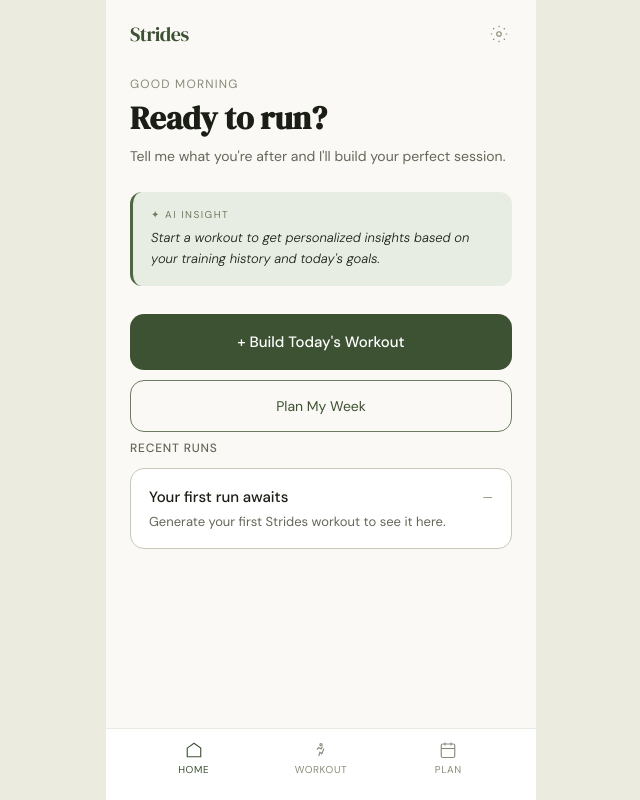
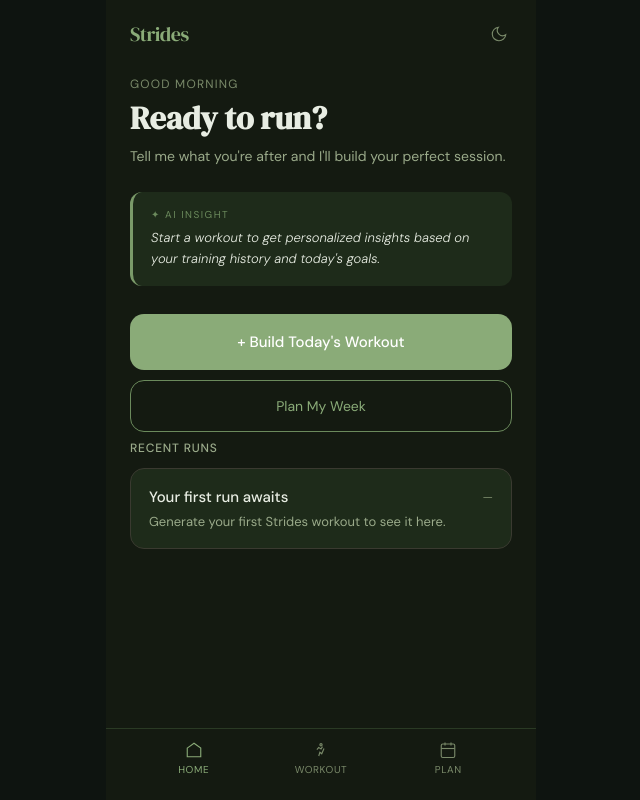
Before and after one commit to stuartreese/stridesrunningapp, a Next.js app: page / in a window 1280 px wide. Both pictures are taken after a click on the button "Switch to dark mode". Shown: the whole page, without its empty margins (319-959 px from the left). Built offline with nearby package versions, Linux system fonts and the light colour scheme.

Commit message:
dark mode toggle, post-run log screen, run history

```diff
--- a/src/app/globals.css
+++ b/src/app/globals.css
@@ -1,11 +1,11 @@
 @import url('https://fonts.googleapis.com/css2?family=DM+Serif+Display:ital@0;1&family=DM+Sans:ital,wght@0,300;0,400;0,500;1,300&display=swap');
 
-:root {
+:root,
+[data-theme="light"] {
   --sage: #3d5233;
   --sage-mid: #4f6642;
   --sage-light: #6b7c60;
   --sage-pale: #e8ede3;
-  --sage-bg: #f0f4ec;
   --cream: #faf9f5;
   --cream-dark: #f2f0ea;
   --stone: #8a8a78;
@@ -13,9 +13,26 @@
   --stone-pale: #eeeee8;
   --text: #1a1e14;
   --text-muted: #666658;
-  --radius: 16px;
-  --radius-sm: 10px;
-  --radius-pill: 100px;
+  --card-bg: #ffffff;
+  --nav-bg: #ffffff;
+  --nav-border: #e8ede3;
+}
+
+[data-theme="dark"] {
+  --sage: #8aab78;
+  --sage-mid: #7a9a69;
+  --sage-light: #6b8a5c;
+  --sage-pale: #1e2b1a;
+  --cream: #141a11;
+  --cream-dark: #1a2216;
+  --stone: #7a8a6a;
+  --stone-light: #3a3a30;
+  --stone-pale: #1e1e18;
+  --text: #e8ede3;
+  --text-muted: #9aaa8a;
+  --card-bg: #1e2b1a;
+  --nav-bg: #141a11;
+  --nav-border: #2a3a24;
 }
 
 * {
@@ -30,7 +47,7 @@
   font-family: 'DM Sans', sans-serif;
   -webkit-font-smoothing: antialiased;
   -moz-osx-font-smoothing: grayscale;
+  transition: background 0.2s, color 0.2s;
 }
 
-/* Scrollbar */
 ::-webkit-scrollbar { width: 0; }
--- a/src/app/page.module.css
+++ b/src/app/page.module.css
@@ -809,3 +809,144 @@
   padding: 12px 14px;
   margin-top: 12px;
 }
+
+/* DARK MODE OVERRIDES */
+.dark .shell,
+.dark.shell {
+  background: #0e1410;
+}
+
+.dark .app,
+.dark.app {
+  background: var(--cream);
+}
+
+.dark .recentCard,
+.dark .choiceBtn,
+.dark .fitnessBtn,
+.dark .foptBtn {
+  background: var(--card-bg);
+  border-color: var(--stone-light);
+}
+
+.dark .choiceBtn:hover,
+.dark .choiceSelected {
+  background: var(--sage-pale);
+  border-color: var(--sage);
+}
+
+.dark .navBar {
+  background: var(--nav-bg);
+  border-top-color: var(--nav-border);
+}
+
+.dark .aiInsight {
+  background: var(--sage-pale);
+}
+
+.dark .workoutStats {
+  background: var(--cream-dark);
+}
+
+.dark .pacePreview {
+  background: var(--stone-pale);
+}
+
+.dark .weekDayPeak {
+  background: var(--sage-pale);
+}
+
+.dark .goalBar {
+  background: var(--sage-pale);
+}
+
+.dark .textarea {
+  background: var(--card-bg);
+  border-color: var(--stone-light);
+  color: var(--text);
+}
+
+.dark .tag {
+  background: var(--sage-pale);
+  color: var(--sage);
+}
+
+.dark .fitnessBtnSelected {
+  background: var(--sage-pale);
+  border-color: var(--sage);
+}
+
+.dark .btnSecondary {
+  border-color: var(--sage-light);
+  color: var(--sage);
+}
+
+.dark .btnSecondary:hover {
+  background: var(--sage-pale);
+}
+
+/* RECENT RUN STATS ROW */
+.recentStats {
+  display: flex;
+  gap: 16px;
+  font-size: 13px;
+  color: var(--text-muted);
+  margin-top: 6px;
+  flex-wrap: wrap;
+}
+
+.feelDot {
+  color: var(--sage);
+  font-weight: 500;
+}
+
+/* FEEL SCALE */
+.feelScale {
+  display: flex;
+  gap: 8px;
+  margin-bottom: 20px;
+}
+
+.feelBtn {
+  flex: 1;
+  display: flex;
+  flex-direction: column;
+  align-items: center;
+  gap: 4px;
+  padding: 12px 6px;
+  background: white;
+  border: 1.5px solid var(--stone-light);
+  border-radius: 12px;
+  cursor: pointer;
+  transition: all 0.15s;
+  font-family: 'DM Sans', sans-serif;
+}
+
+.dark .feelBtn {
+  background: var(--card-bg);
+  border-color: var(--stone-light);
+}
+
+.feelBtn:hover {
+  border-color: var(--sage-light);
+  background: var(--sage-pale);
+}
+
+.feelBtnActive {
+  border-color: var(--sage);
+  background: var(--sage-pale);
+}
+
+.feelNum {
+  font-size: 18px;
+  font-weight: 500;
+  color: var(--sage);
+}
+
+.feelLabel {
+  font-size: 9px;
+  color: var(--text-muted);
+  text-transform: uppercase;
+  letter-spacing: 0.5px;
+  text-align: center;
+}
--- a/src/app/page.tsx
+++ b/src/app/page.tsx
@@ -1,9 +1,9 @@
 'use client'
 
-import { useState } from 'react'
+import { useState, useEffect } from 'react'
 import styles from './page.module.css'
 
-type Screen = 'home' | 'step1' | 'step2' | 'step3' | 'step4' | 'loading' | 'workout' | 'week-setup' | 'week-loading' | 'week'
+type Screen = 'home' | 'step1' | 'step2' | 'step3' | 'step4' | 'loading' | 'workout' | 'post-run' | 'week-setup' | 'week-loading' | 'week'
 
 type WorkoutStep = {
   name: string
@@ -35,6 +35,17 @@
   days: WeekDay[]
 }
 
+type RunLog = {
+  id: string
+  date: string
+  name: string
+  distance: number
+  duration: number
+  pace: string
+  feel: number
+  notes: string
+}
+
 const FEELING_OPTIONS = [
   { value: 'energized', icon: '⚡', label: 'Energized', desc: 'Legs fresh, ready to push' },
   { value: 'steady', icon: '〰', label: 'Steady', desc: 'Good, but not electric' },
@@ -55,8 +66,11 @@
   { value: 'advanced', label: 'Consistent runner', desc: '30+ miles/week' },
 ]
 
+const FEEL_LABELS = ['Brutal', 'Tough', 'Solid', 'Strong', 'Flying']
+
 export default function StridesApp() {
   const [screen, setScreen] = useState<Screen>('home')
+  const [darkMode, setDarkMode] = useState(false)
   const [feeling, setFeeling] = useState('steady')
   const [runType, setRunType] = useState('endurance')
   const [distance, setDistance] = useState(5)
@@ -65,6 +79,13 @@
   const [workout, setWorkout] = useState<Workout | null>(null)
   const [error, setError] = useState('')
 
+  // Post-run state
+  const [actualDistance, setActualDistance] = useState(5)
+  const [actualDuration, setActualDuration] = useState(45)
+  const [runFeel, setRunFeel] = useState(3)
+  const [runNotes, setRunNotes] = useState('')
+  const [runLog, setRunLog] = useState<RunLog[]>([])
+
   // Week plan state
   const [weekGoal, setWeekGoal] = useState(20)
   const [weekDays, setWeekDays] = useState(4)
@@ -72,13 +93,50 @@
   const [weekNotes, setWeekNotes] = useState('')
   const [weekPlan, setWeekPlan] = useState<WeekPlan | null>(null)
 
+  // Apply dark mode to document root
+  useEffect(() => {
+    document.documentElement.setAttribute('data-theme', darkMode ? 'dark' : 'light')
+  }, [darkMode])
+
+  // Load run log from localStorage on mount
+  useEffect(() => {
+    const saved = localStorage.getItem('strides-run-log')
+    if (saved) setRunLog(JSON.parse(saved))
+  }, [])
+
   const go = (s: Screen) => { setScreen(s); setError('') }
 
-  const paceDisplay = () => {
-    const raw = duration / distance
+  const paceDisplay = (dist = distance, dur = duration) => {
+    const raw = dur / dist
     const min = Math.floor(raw)
     const sec = Math.round((raw - min) * 60)
     return `${min}:${sec < 10 ? '0' : ''}${sec}`
+  }
+
+  function startRun() {
+    setActualDistance(distance)
+    setActualDuration(duration)
+    setRunFeel(3)
+    setRunNotes('')
+    go('post-run')
+  }
+
+  function logRun() {
+    if (!workout) return
+    const entry: RunLog = {
+      id: Date.now().toString(),
+      date: new Date().toLocaleDateString('en-US', { weekday: 'short', month: 'short', day: 'numeric' }),
+      name: workout.name,
+      distance: actualDistance,
+      duration: actualDuration,
+      pace: paceDisplay(actualDistance, actualDuration),
+      feel: runFeel,
+      notes: runNotes,
+    }
+    const updated = [entry, ...runLog]
+    setRunLog(updated)
+    localStorage.setItem('strides-run-log', JSON.stringify(updated))
+    go('home')
   }
 
   async function generateWorkout() {
@@ -143,16 +201,26 @@
     </nav>
   )
 
+  const DarkToggle = () => (
+    <button
+      className={styles.iconBtn}
+      onClick={() => setDarkMode(d => !d)}
+      title={darkMode ? 'Switch to light mode' : 'Switch to dark mode'}
+    >
+      {darkMode ? <MoonIcon /> : <SunIcon />}
+    </button>
+  )
+
   return (
-    <div className={styles.shell}>
-      <div className={styles.app}>
+    <div className={`${styles.shell} ${darkMode ? styles.dark : ''}`}>
+      <div className={`${styles.app} ${darkMode ? styles.dark : ''}`}>
 
         {/* HOME */}
         {screen === 'home' && (
           <div className={styles.screen}>
             <div className={styles.topBar}>
               <span className={styles.logo}>Strides</span>
-              <button className={styles.iconBtn}><SettingsIcon /></button>
+              <DarkToggle />
             </div>
             <div className={styles.body}>
               <div className={styles.greeting}>Good morning</div>
@@ -162,7 +230,9 @@
               <div className={styles.aiInsight}>
                 <div className={styles.aiLabel}>✦ AI insight</div>
                 <p className={styles.aiText}>
-                  Start a workout to get personalized insights based on your training history and today&apos;s goals.
+                  {runLog.length > 0
+                    ? `Your last run was ${runLog[0].name} — ${runLog[0].distance} miles. You rated it ${FEEL_LABELS[runLog[0].feel - 1]}. Keep it going.`
+                    : "Start a workout to get personalized insights based on your training history and today's goals."}
                 </p>
               </div>
 
@@ -174,6 +244,7 @@
               </button>
 
               <div className={styles.recentLabel}>Recent runs</div>
+              {runLog.length === 0 ? (
                 <div className={styles.recentCard}>
                   <div className={styles.recentCardTop}>
                     <span className={styles.recentName}>Your first run awaits</span>
@@ -181,6 +252,22 @@
                   </div>
                   <p className={styles.recentEmpty}>Generate your first Strides workout to see it here.</p>
                 </div>
+              ) : (
+                runLog.slice(0, 3).map(run => (
+                  <div key={run.id} className={styles.recentCard} style={{ marginBottom: '10px' }}>
+                    <div className={styles.recentCardTop}>
+                      <span className={styles.recentName}>{run.name}</span>
+                      <span className={styles.recentDate}>{run.date}</span>
+                    </div>
+                    <div className={styles.recentStats}>
+                      <span>{run.distance} mi</span>
+                      <span>{run.pace} /mi</span>
+                      <span>{run.duration} min</span>
+                      <span className={styles.feelDot}>{FEEL_LABELS[run.feel - 1]}</span>
+                    </div>
+                  </div>
+                ))
+              )}
             </div>
             <NavBar active="home" />
           </div>
@@ -332,7 +419,7 @@
           <div className={styles.screen}>
             <div className={styles.topBar}>
               <span className={styles.logo}>Strides</span>
-              <button className={styles.iconBtn}><EditIcon /></button>
+              <DarkToggle />
             </div>
             <div className={styles.scrollable}>
               <div className={styles.body} style={{ paddingBottom: '100px' }}>
@@ -387,7 +474,7 @@
                   </>
                 )}
 
-                <button className={styles.btnPrimary} style={{ marginTop: '28px' }}>
+                <button className={styles.btnPrimary} style={{ marginTop: '28px' }} onClick={startRun}>
                   Start Run →
                 </button>
                 <button className={styles.btnSecondary} onClick={() => go('step1')}>
@@ -399,12 +486,82 @@
           </div>
         )}
 
+        {/* POST-RUN LOG */}
+        {screen === 'post-run' && workout && (
+          <div className={styles.screen}>
+            <div className={styles.topBar}>
+              <button className={styles.backBtn} onClick={() => go('workout')}>← back</button>
+              <span className={styles.logo}>Strides</span>
+              <DarkToggle />
+            </div>
+            <div className={styles.scrollable}>
+              <div className={styles.body} style={{ paddingBottom: '40px' }}>
+                <div className={styles.stepLabel}>Run complete</div>
+                <h1 className={styles.stepHeadline}>How did it go?</h1>
+                <p className={styles.stepSub}>Log what actually happened — this helps shape your next workout.</p>
+
+                <div className={styles.fieldLabel}>Actual distance</div>
+                <div className={styles.sliderWrap}>
+                  <div className={styles.sliderDisplay}>{actualDistance.toFixed(1)}</div>
+                  <div className={styles.sliderUnit}>miles</div>
+                  <input type="range" min="0.5" max="30" step="0.1" value={actualDistance}
+                    onChange={e => setActualDistance(parseFloat(e.target.value))} className={styles.slider} />
+                  <div className={styles.rangeLabels}><span>0.5 mi</span><span>30 mi</span></div>
+                </div>
+
+                <div className={styles.fieldLabel}>Actual duration</div>
+                <div className={styles.sliderWrap}>
+                  <div className={styles.sliderDisplay}>{actualDuration}</div>
+                  <div className={styles.sliderUnit}>minutes</div>
+                  <input type="range" min="5" max="300" step="1" value={actualDuration}
+                    onChange={e => setActualDuration(parseInt(e.target.value))} className={styles.slider} />
+                  <div className={styles.rangeLabels}><span>5 min</span><span>5 hrs</span></div>
+                </div>
+
+                <div className={styles.pacePreview}>
+                  Actual pace: <strong>{paceDisplay(actualDistance, actualDuration)} /mi</strong>
+                </div>
+
+                <div className={styles.fieldLabel}>How did it feel?</div>
+                <div className={styles.feelScale}>
+                  {[1, 2, 3, 4, 5].map(n => (
+                    <button
+                      key={n}
+                      className={`${styles.feelBtn} ${runFeel === n ? styles.feelBtnActive : ''}`}
+                      onClick={() => setRunFeel(n)}
+                    >
+                      <span className={styles.feelNum}>{n}</span>
+                      <span className={styles.feelLabel}>{FEEL_LABELS[n - 1]}</span>
+                    </button>
+                  ))}
+                </div>
+
+                <div className={styles.fieldLabel}>Notes</div>
+                <textarea
+                  className={styles.textarea}
+                  rows={3}
+                  placeholder="How were your legs? Any tightness? What surprised you?"
+                  value={runNotes}
+                  onChange={e => setRunNotes(e.target.value)}
+                />
+
+                <button className={styles.btnPrimary} onClick={logRun}>
+                  Log This Run ✓
+                </button>
+                <button className={styles.btnSecondary} onClick={() => go('home')}>
+                  Skip logging
+                </button>
+              </div>
+            </div>
+          </div>
+        )}
+
         {/* WEEK SETUP */}
         {screen === 'week-setup' && (
           <div className={styles.screen}>
             <div className={styles.topBar}>
               <span className={styles.logo}>Strides</span>
-              <button className={styles.iconBtn}><CalIcon /></button>
+              <DarkToggle />
             </div>
             <div className={styles.scrollable}>
               <div className={styles.body} style={{ paddingBottom: '100px' }}>
@@ -481,7 +638,7 @@
           <div className={styles.screen}>
             <div className={styles.topBar}>
               <span className={styles.logo}>Strides</span>
-              <button className={styles.iconBtn} onClick={() => go('week-setup')}><EditIcon /></button>
+              <DarkToggle />
             </div>
             <div className={styles.scrollable}>
               <div className={styles.body} style={{ paddingBottom: '100px' }}>
@@ -513,12 +670,16 @@
                 <div className={styles.goalBar}>
                   <div className={styles.goalBarTop}>
                     <span className={styles.goalBarLabel}>Weekly goal: {weekGoal} miles</span>
-                    <span className={styles.goalBarSub}>0 / {weekGoal} mi done</span>
+                    <span className={styles.goalBarSub}>
+                      {runLog.length > 0 ? `${runLog[0].distance} / ${weekGoal} mi done` : `0 / ${weekGoal} mi done`}
+                    </span>
                   </div>
                   <div className={styles.goalBarTrack}>
-                    <div className={styles.goalBarFill} style={{ width: '0%' }} />
+                    <div className={styles.goalBarFill} style={{ width: runLog.length > 0 ? `${Math.min((runLog[0].distance / weekGoal) * 100, 100)}%` : '0%' }} />
                   </div>
-                  <div className={styles.goalBarNote}>Start your runs to track progress</div>
+                  <div className={styles.goalBarNote}>
+                    {runLog.length > 0 ? "Keep going — you're on track." : 'Start your runs to track progress'}
+                  </div>
                 </div>
 
                 <button className={styles.btnPrimary} style={{ marginTop: '20px' }} onClick={() => go('week-setup')}>
@@ -538,7 +699,7 @@
   )
 }
 
-// SVG icons
+// Icons
 const HomeIcon = () => (
   <svg width="18" height="18" viewBox="0 0 24 24" fill="none" stroke="currentColor" strokeWidth="1.5">
     <path d="M3 9.5L12 3l9 6.5V21H3V9.5z" />
@@ -559,10 +720,15 @@
     <line x1="3" y1="10" x2="21" y2="10" />
   </svg>
 )
-const SettingsIcon = () => (
+const SunIcon = () => (
   <svg width="18" height="18" viewBox="0 0 24 24" fill="none" stroke="currentColor" strokeWidth="1.5">
-    <circle cx="12" cy="12" r="3" />
-    <path d="M12 1v2M12 21v2M4.22 4.22l1.42 1.42M18.36 18.36l1.42 1.42M1 12h2M21 12h2M4.22 19.78l1.42-1.42M18.36 5.64l1.42-1.42" />
+    <circle cx="12" cy="12" r="4" />
+    <path d="M12 2v2M12 20v2M4.93 4.93l1.41 1.41M17.66 17.66l1.41 1.41M2 12h2M20 12h2M4.93 19.07l1.41-1.41M17.66 6.34l1.41-1.41" />
+  </svg>
+)
+const MoonIcon = () => (
+  <svg width="18" height="18" viewBox="0 0 24 24" fill="none" stroke="currentColor" strokeWidth="1.5">
+    <path d="M21 12.79A9 9 0 1111.21 3a7 7 0 009.79 9.79z" />
   </svg>
 )
 const EditIcon = () => (
```
Lines whose indentation alone changed are shown as unchanged.
